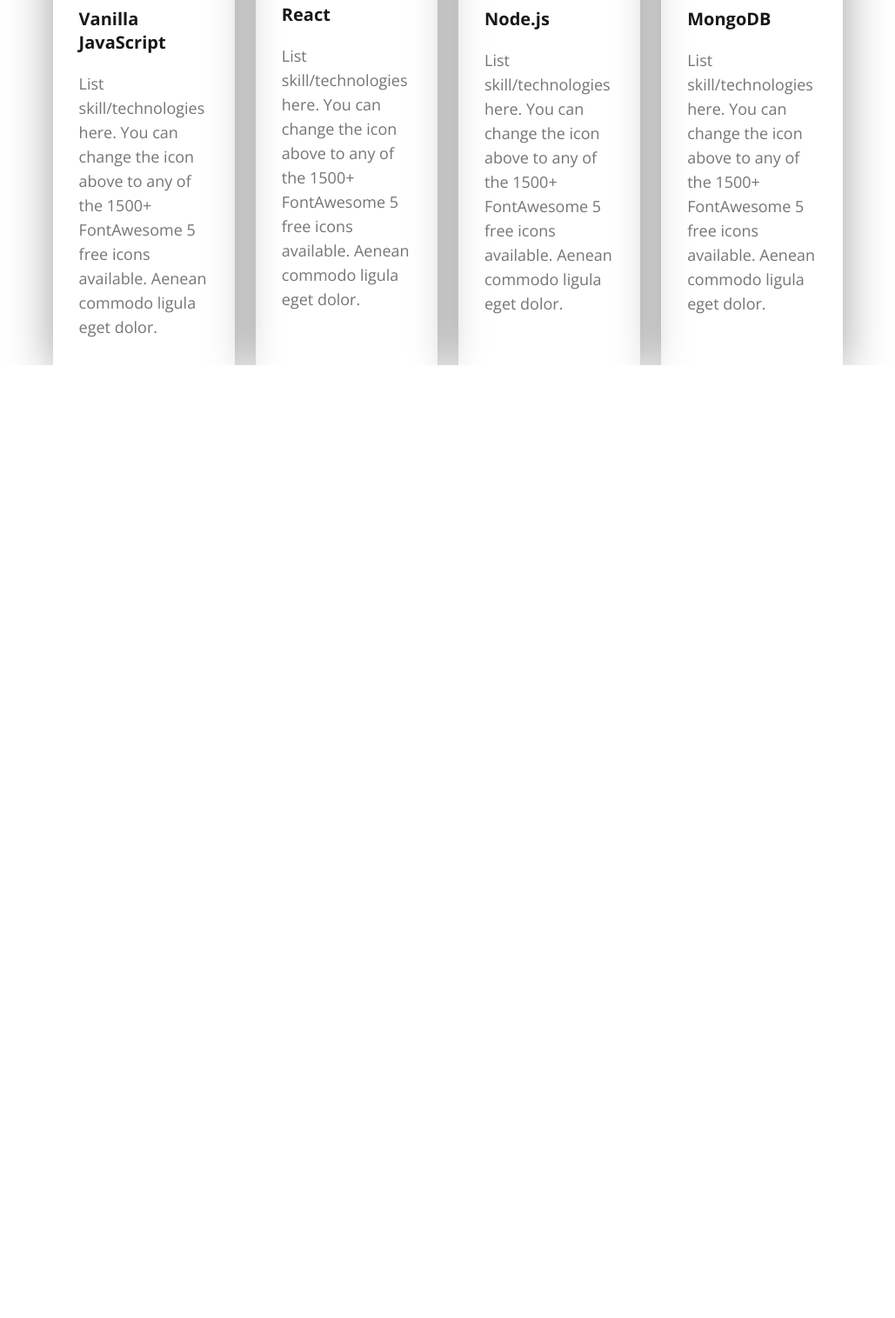
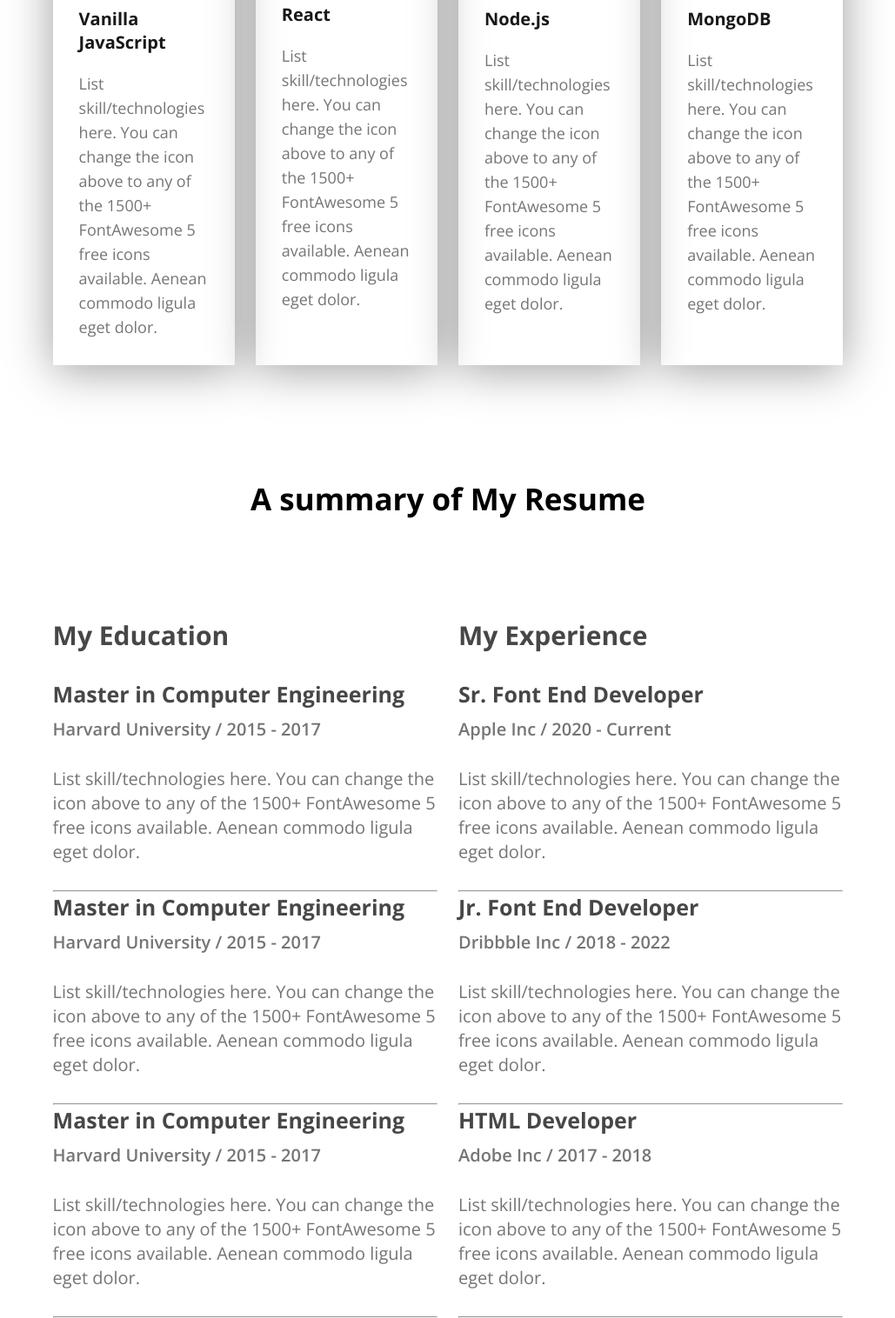
Before and after one commit to Ajoy114/hero-dev, a plain HTML site: page index.html in a window 1280 px wide. Shown: the part 2001-3517 px from the top of the page at 87% size, without its empty margins (125-1154 px from the left). Before the commit the page ends 2421 px from the top, so only its background shows below. Drawn offline with nearby package versions, Linux system fonts and the light colour scheme.

Commit message:
Resume part updated

```diff
--- a/index.html
+++ b/index.html
@@ -47,6 +47,7 @@
 
         </section>
     </header>
+
     <section id="about">
         <div class="about-container">
             <div class="section-heading">
@@ -81,6 +82,7 @@
             </div>
         </div>
     </section>
+
     <section id="skills">
         <div class="skills-container">
             <div class="section-heading">
@@ -132,6 +134,84 @@
             </div>
         </div>
     </section>
+    <section id="resume">
+        <div class="section-heading">
+            <h2>A summary of My Resume</h2>
+        </div>
+        <div class="resume-container">
+            <div class="education">
+                <h2 class="section-title">My Education</h2>
+                <div class="resume-card">
+                    <h3 class="card-titles">Master in Computer Engineering</h3>
+                    <p class="card-info">Harvard University / 2015 - 2017</p>
+                    <p class="card-text">
+                        List skill/technologies here. You can change the icon above
+                        to any of the 1500+ FontAwesome 5 free icons available.
+                        Aenean commodo ligula eget dolor.
+                    </p>
+                </div>
+                <hr>
+
+                <div class="resume-card">
+                    <h3 class="card-titles">Master in Computer Engineering</h3>
+                    <p class="card-info">Harvard University / 2015 - 2017</p>
+                    <p class="card-text">
+                        List skill/technologies here. You can change the icon above
+                        to any of the 1500+ FontAwesome 5 free icons available.
+                        Aenean commodo ligula eget dolor.
+                    </p>
+                </div>
+                <hr>
+
+                <div class="resume-card">
+                    <h3 class="card-titles">Master in Computer Engineering</h3>
+                    <p class="card-info">Harvard University / 2015 - 2017</p>
+                    <p class="card-text">
+                        List skill/technologies here. You can change the icon above
+                        to any of the 1500+ FontAwesome 5 free icons available.
+                        Aenean commodo ligula eget dolor.
+                    </p>
+                </div>
+                <hr>
+            </div>
+            <div class="experience">
+                <h2 class="section-title">My Experience</h2>
+                <div class="resume-card">
+                    <h3 class="card-titles">Sr. Font End Developer</h3>
+                    <p class="card-info">Apple Inc / 2020 - Current</p>
+                    <p class="card-text">
+                        List skill/technologies here. You can change the icon above
+                        to any of the 1500+ FontAwesome 5 free icons available.
+                        Aenean commodo ligula eget dolor.
+                    </p>
+                </div>
+                <hr>
+
+                <div class="resume-card">
+                    <h3 class="card-titles">Jr. Font End Developer</h3>
+                    <p class="card-info">Dribbble Inc / 2018 - 2022</p>
+                    <p class="card-text">
+                        List skill/technologies here. You can change the icon above
+                        to any of the 1500+ FontAwesome 5 free icons available.
+                        Aenean commodo ligula eget dolor.
+                    </p>
+                </div>
+                <hr>
+
+                <div class="resume-card">
+                    <h3 class="card-titles">HTML Developer</h3>
+                    <p class="card-info">Adobe Inc / 2017 - 2018</p>
+                    <p class="card-text">
+                        List skill/technologies here. You can change the icon above
+                        to any of the 1500+ FontAwesome 5 free icons available.
+                        Aenean commodo ligula eget dolor.
+                    </p>
+                </div>
+                <hr>
+            </div>
+        </div>
+    </section>
+
 </body>
 
 </html>
--- a/style/Portfolio.css
+++ b/style/Portfolio.css
@@ -99,9 +99,12 @@ nav .nav a {
     vertical-align: middle;
 }
 
-#about {
+#about,
+#skills,
+#resume {
     padding-top: 130px;
 }
+
 
 #about .about-container {
     width: 71%;
@@ -150,9 +153,7 @@ nav .nav a {
 
 }
 
-#skills {
-    padding-top: 130px;
-}
+
 
 #skills .skills-container {
     width: 71%;
@@ -188,3 +189,42 @@ nav .nav a {
     line-height: 28px;
     color: #757575;
 }
+
+#resume .resume-container {
+    width: 71%;
+    max-width: 1140px;
+    margin: 113px auto 0;
+    display: flex;
+    gap: 24px;
+}
+
+.resume-container .section-title {
+    color: #474747;
+    font-size: 30px;
+    margin-bottom: 30px;
+}
+
+.resume-card {
+    max-width: 511px;
+}
+
+.resume-card .card-titles {
+    font-size: 25px;
+    font-weight: bold;
+    margin-bottom: 10px;
+    color: #474747;
+}
+
+.resume-card .card-info {
+    font-size: 20px;
+    font-weight: 600;
+    margin-bottom: 20px;
+    color: #757575;
+}
+
+.resume-card .card-text {
+    font-size: 20px;
+    line-height: 28px;
+    color: #757575;
+    margin: 30px 0;
+}
```
